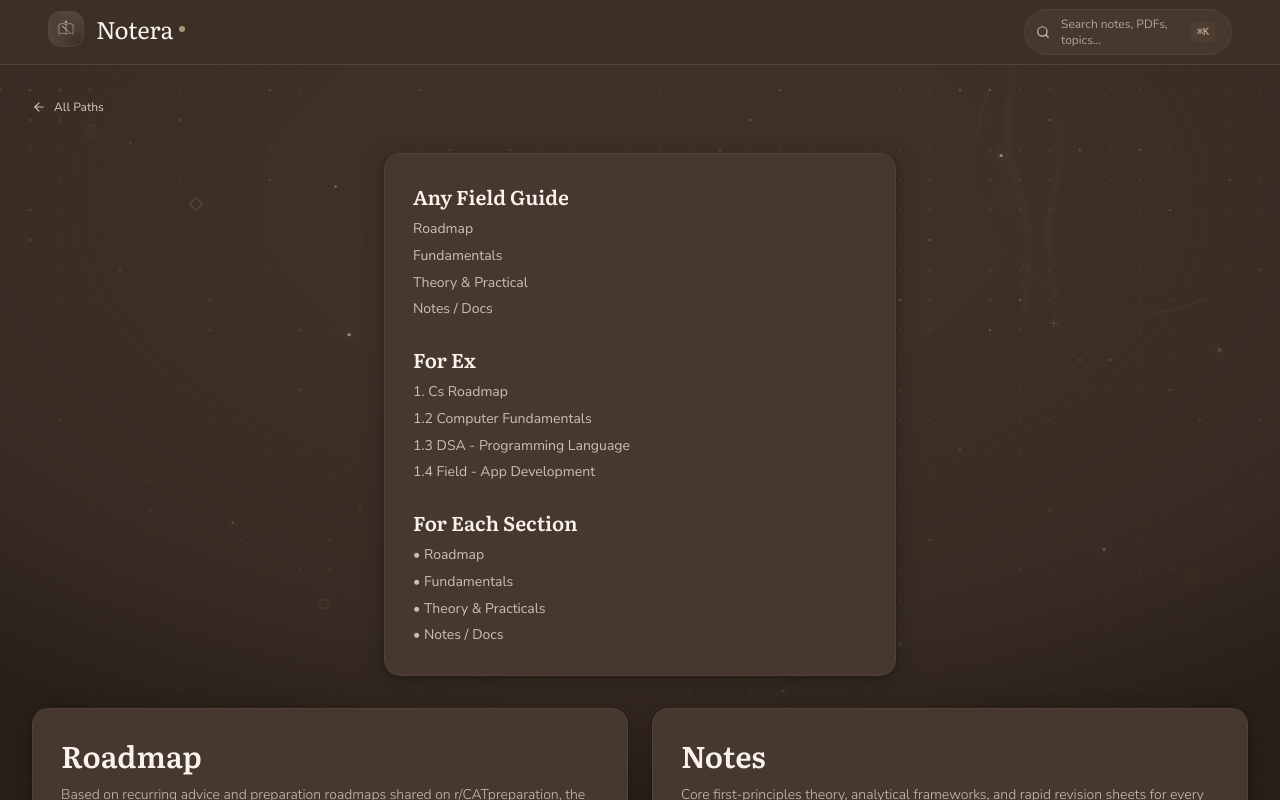
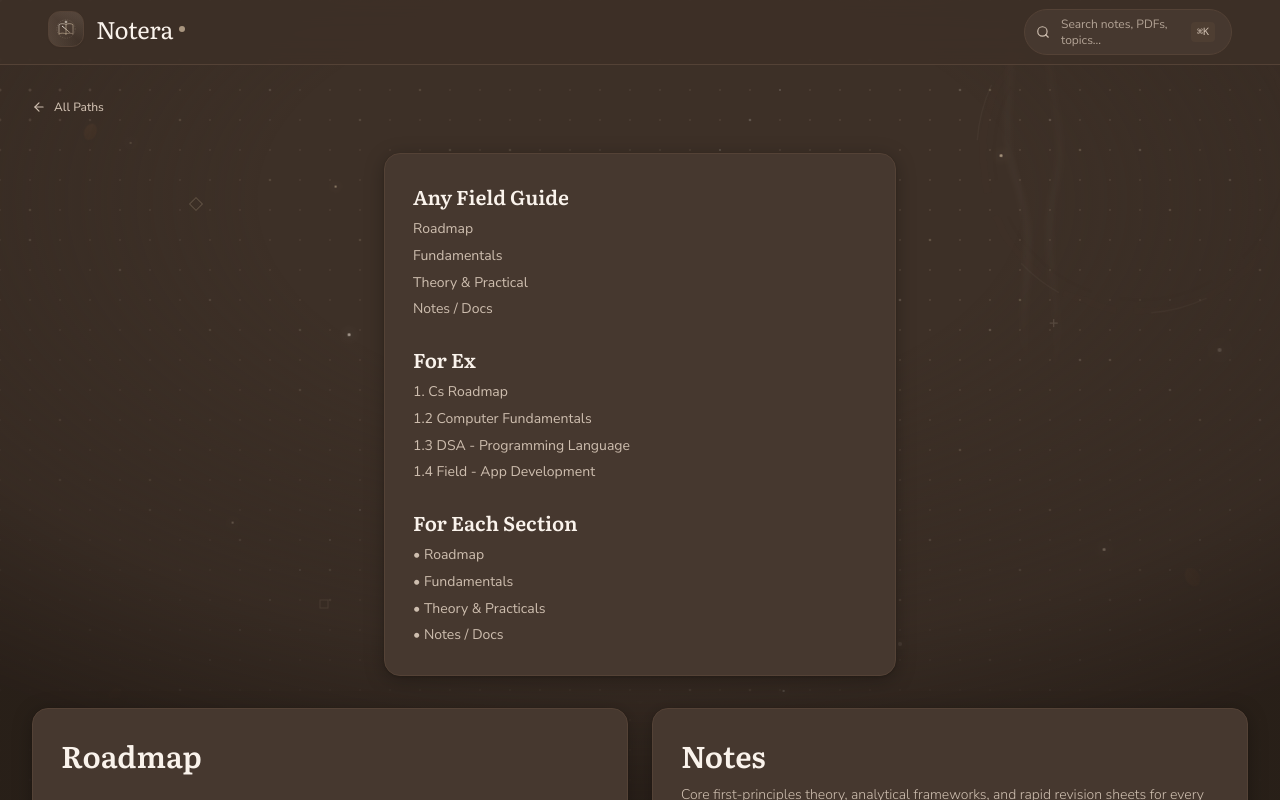
Before and after one commit to AbhinavXDayal/Notera, a React (Vite) app: page / in a window 1280 px wide. Both pictures are taken after a click on the element 190 px from the left and 327 px from the top of the page. Shown: the top 800 px of the page. Built offline with nearby package versions, Linux system fonts and the light colour scheme.

Commit message:
Remove Reddit advice intro text from Roadmap card

```diff
--- a/src/components/cat/CatOverviewTab.tsx
+++ b/src/components/cat/CatOverviewTab.tsx
@@ -80,20 +80,11 @@ export const CatOverviewTab: React.FC<CatOverviewTabProps> = ({
       <div className="grid grid-cols-1 lg:grid-cols-2 gap-6 items-start">
         {/* LEFT COLUMN: Long Vertical Roadmap Card */}
         <div className="rounded-2xl bg-surface-container border border-outline-variant p-6 sm:p-7 shadow-terra-card space-y-8">
-          {/* Header & Intro */}
-          <div className="space-y-3">
+          {/* Header */}
+          <div>
             <h3 className="font-display text-2xl sm:text-3xl text-on-surface font-semibold">
               Roadmap
             </h3>
-            <p className="text-secondary text-xs sm:text-sm leading-relaxed font-light">
-              Based on recurring advice and preparation roadmaps shared on r/CATpreparation, the strongest common pattern is:
-            </p>
-            <div className="text-xs font-mono text-primary bg-surface/60 border border-outline-variant p-3 rounded-lg leading-relaxed">
-              Understand → Build fundamentals → Practice consistently → Start mocks → Analyse deeply → Refine strategy → Peak for CAT
-            </div>
-            <p className="text-secondary text-xs leading-relaxed font-light">
-              A major recurring theme is not delaying DILR, maintaining daily VARC exposure, avoiding resource hoarding and treating mock analysis as seriously as mock-taking.
-            </p>
           </div>
 
           <div className="border-t border-outline-variant/60" />
```
